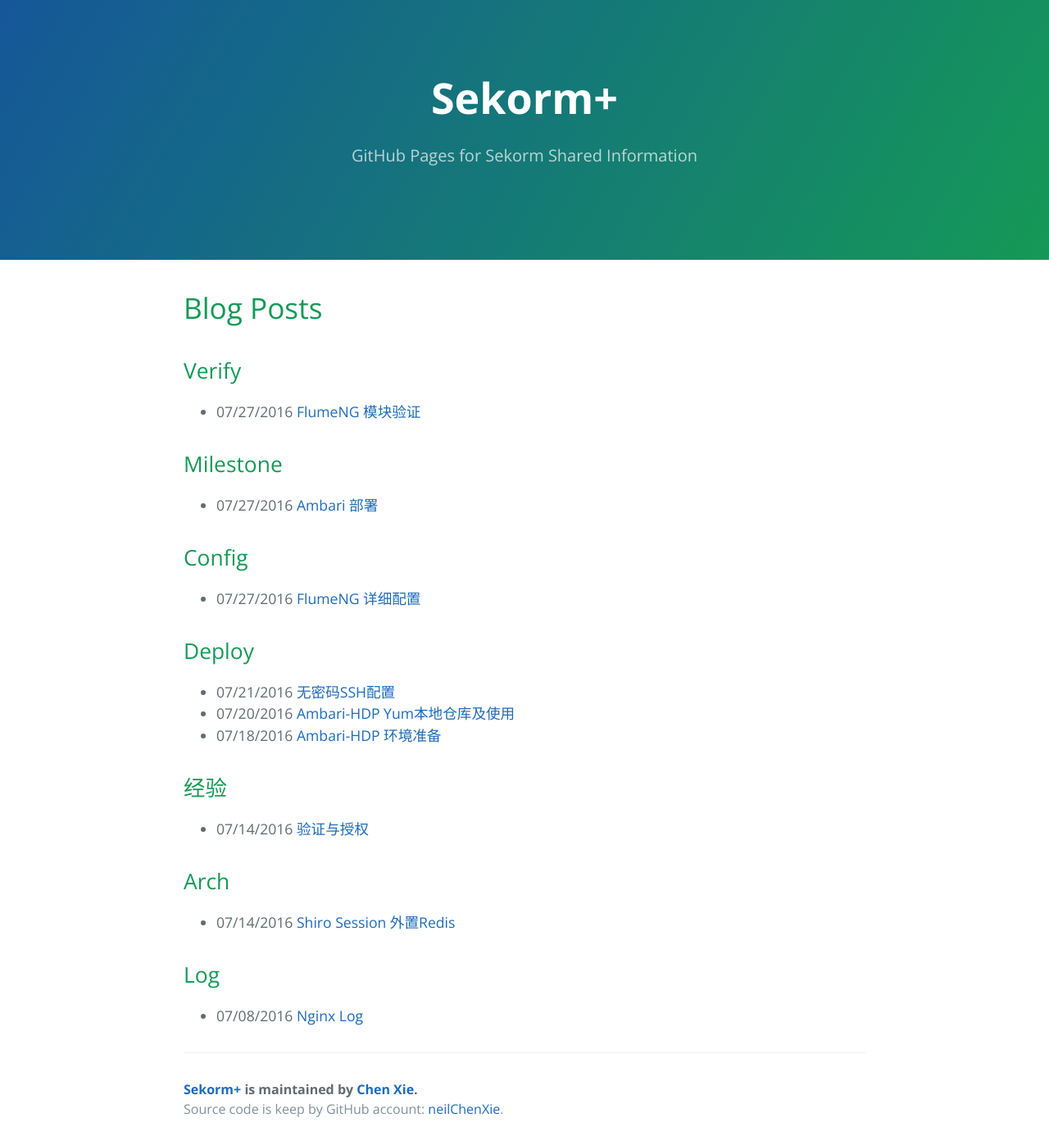
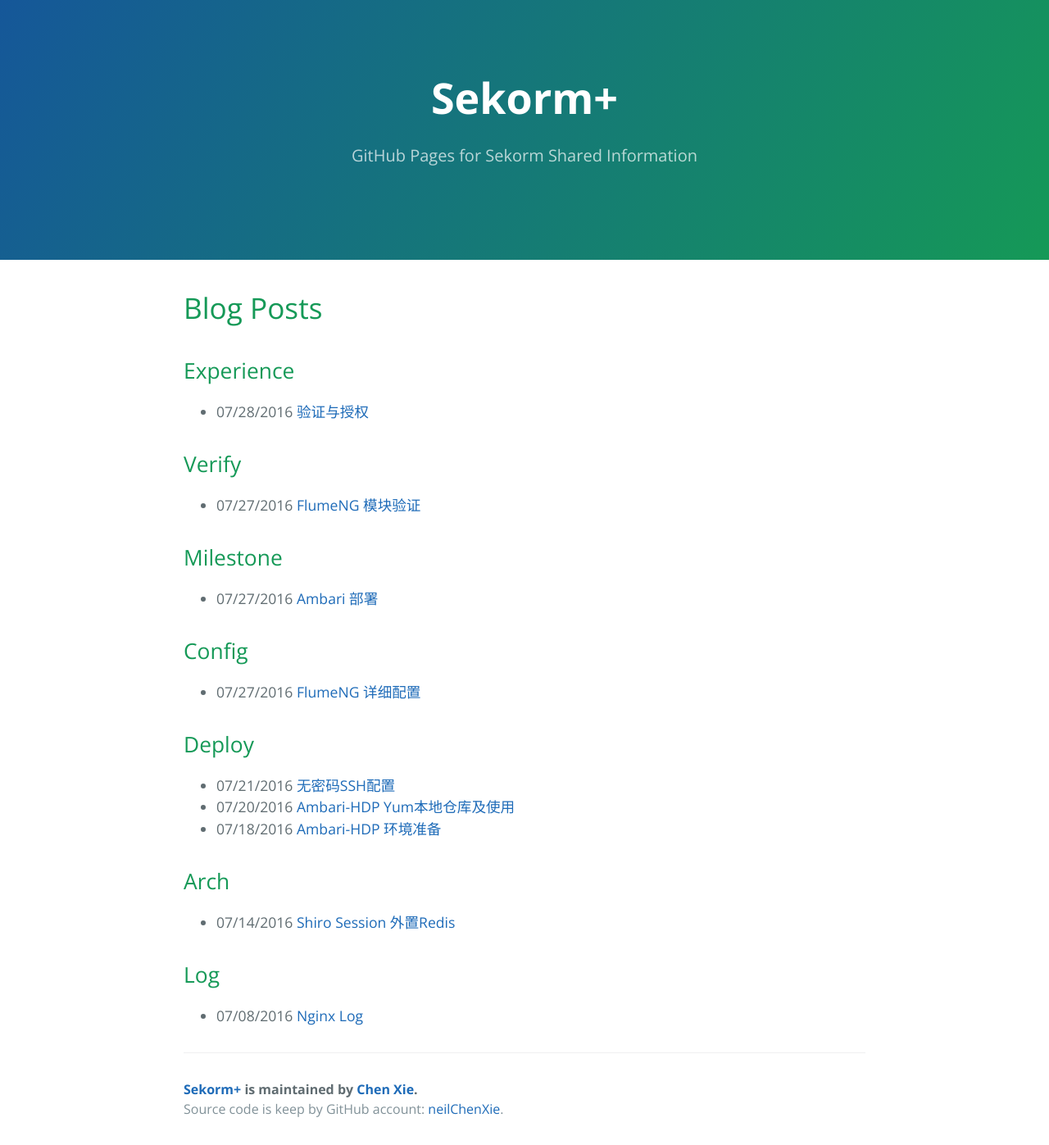
Before and after one commit to neilChenXie/MyExp, a Jekyll site: the page built from index.html, in a window 1280 px wide. Shown: the whole page at 82% size. Built offline with Jekyll 4.4.1, drawn with Linux system fonts in a browser that asks for light colours; the list of posts is cut into pages by our own code.

Commit message:
modified:   _posts/exp/2016-07-28-Authen&Author.md

```diff
--- a/_posts/exp/2016-07-28-Authen&Author.md
+++ b/_posts/exp/2016-07-28-Authen&Author.md
@@ -2,8 +2,8 @@
 layout: post
 title: 验证与授权
 permalink: /:categories/shiro_session_redis
-date: 2016-07-14 11:30:15 +0800
-category: 经验
+date: 2016-07-28 11:30:15 +0800
+category: Experience
 tags: [shiro, session, redis]
 ---
 
```
